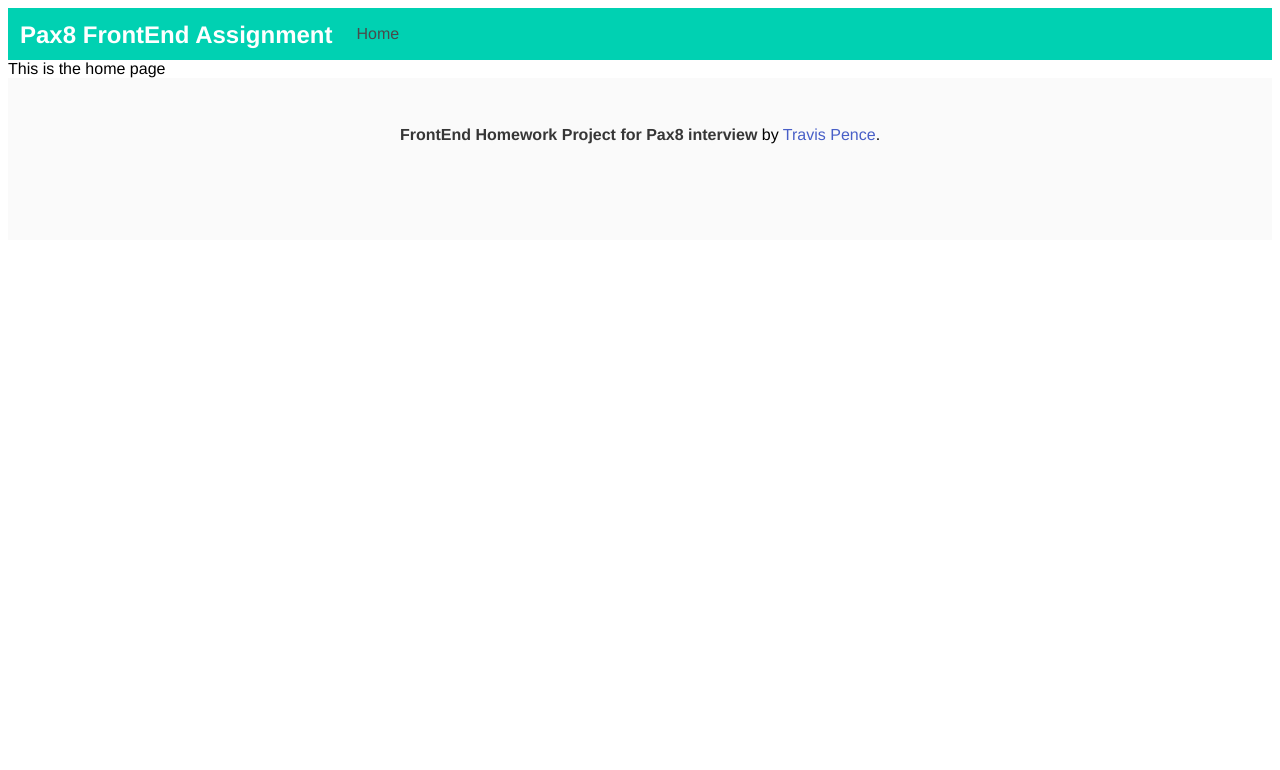
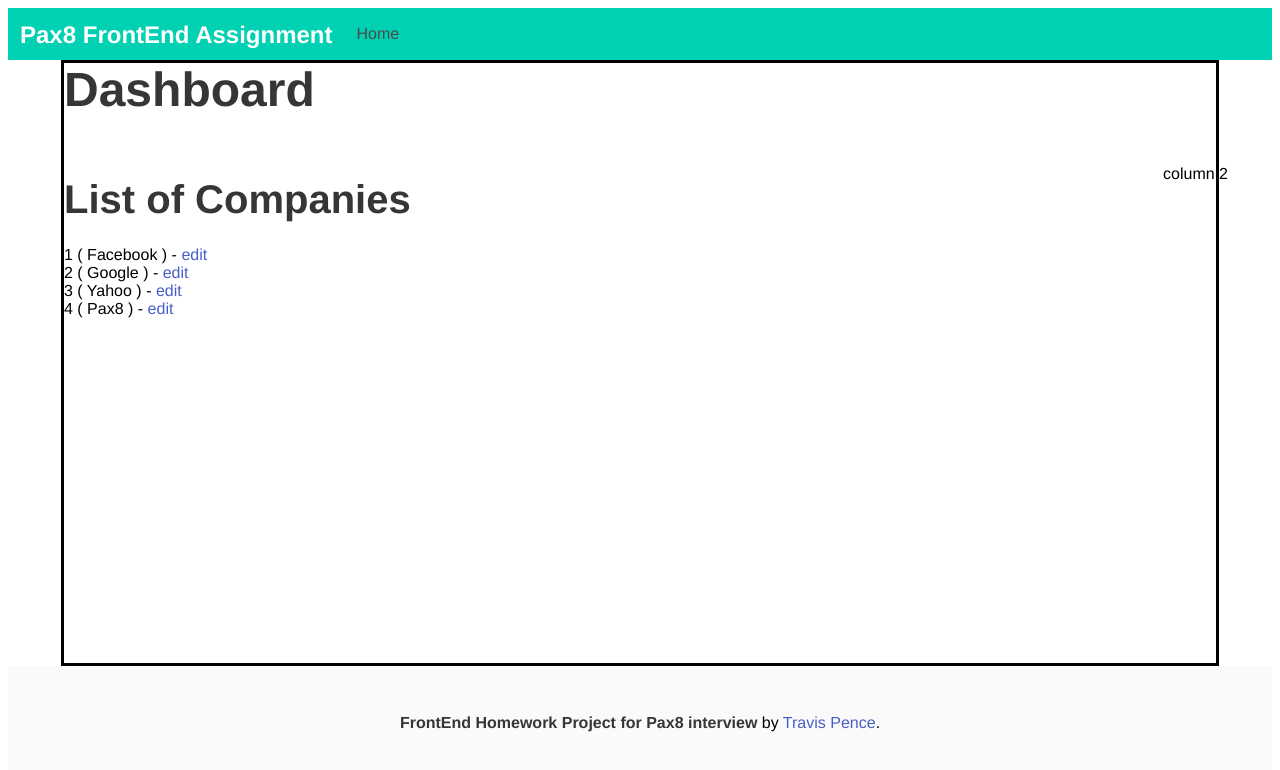
Before and after one commit to travispence/fe-example-pax8, a Vue app: page /#/ in a window 1280 px wide. Shown: the top 770 px of the page. Built offline with nearby package versions, Linux system fonts and the light colour scheme.

Commit message:
Implement basic CompanyList component, begin iterating on dashboard layout

```diff
--- a/src/views/Home.vue
+++ b/src/views/Home.vue
@@ -1,9 +1,47 @@
 <template>
-  <h1>This is the home page</h1>
+  <div id="main" class="container">
+    <h1 class="title is-1">Dashboard</h1>
+
+    <br>
+    <br>
+
+    <div class="columns">
+      <div class="column">
+        <h2 class="title is-2">List of Companies</h2>
+        <CompanyList :companies="companies"/>
+      </div>
+      <div class="colum">column 2</div>
+    </div>
+  </div>
 </template>
 
 <script>
+
+import CompanyList from '../components/companyList'
+import API from '../services/CompanyService'
 export default {
   name: 'home',
+  components: {
+    CompanyList
+  },
+  data: () => {
+    return {
+      companies: []
+    }
+  },
+  mounted() {
+    API.getAll()
+      .then(data => {
+        this.companies = [...data]
+      })
+  }
 };
 </script>
+
+<style>
+div#main {
+  border-style: solid;
+
+  min-height: 600px;
+}
+</style>
```
